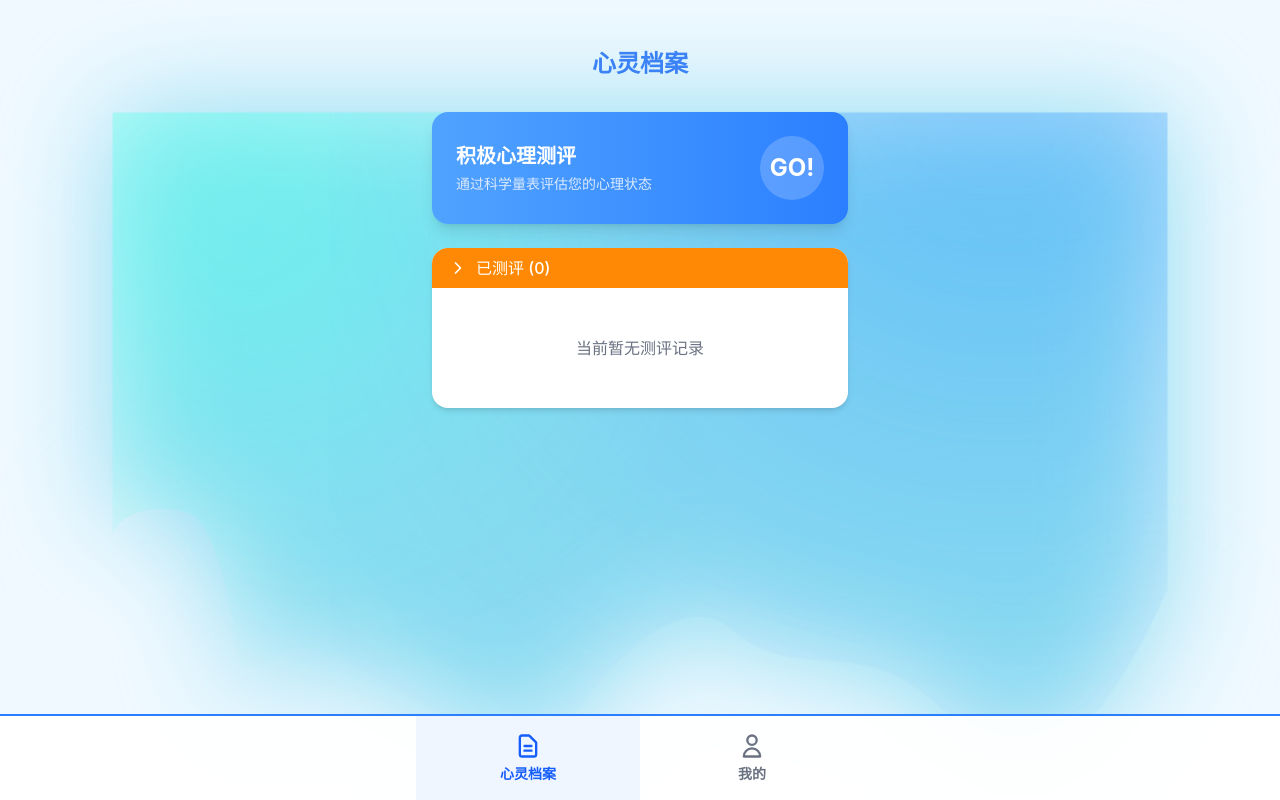
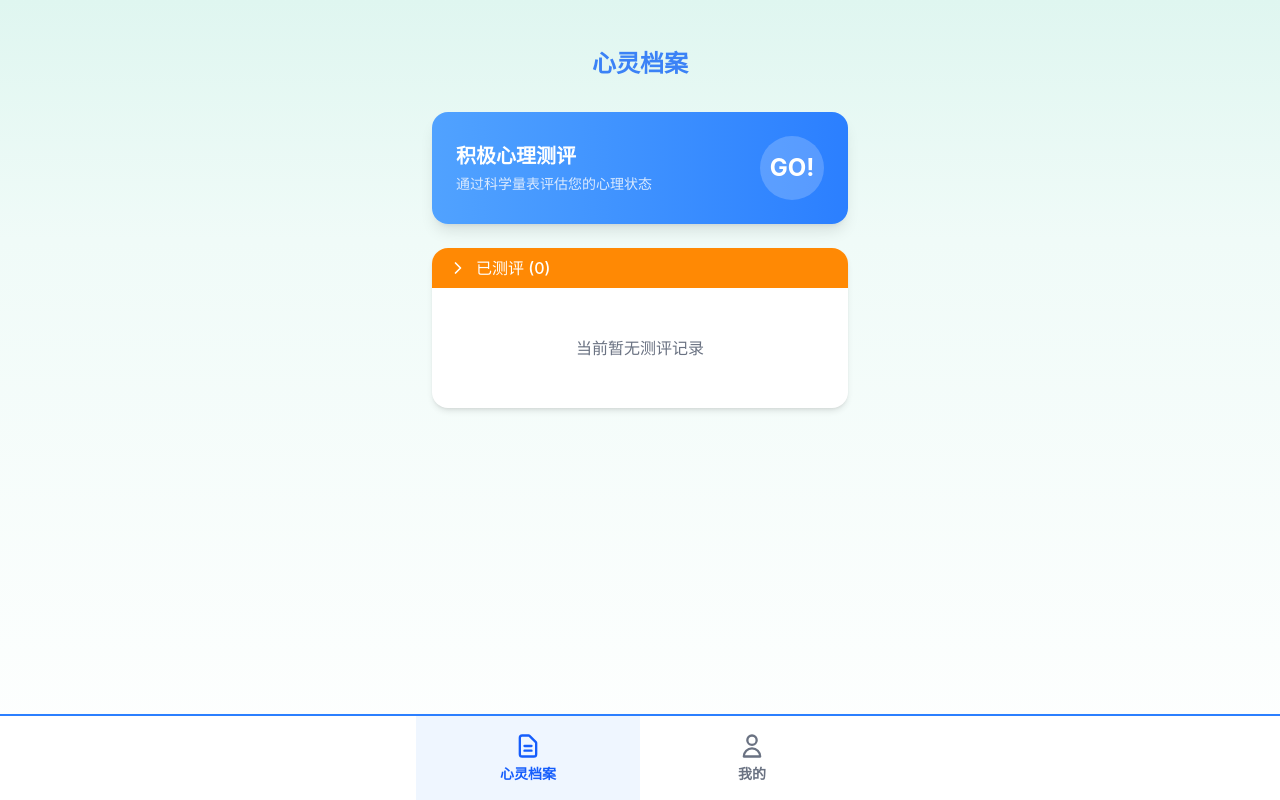
Before and after one commit to Dylan-dy712/positive-psychology-assessment, a React (Vite) app: page / in a window 1280 px wide. Built offline with nearby package versions, Linux system fonts and the light colour scheme.

Commit message:
优化背景为从SVG颜色到白色的自然渐变色

```diff
--- a/src/index.css
+++ b/src/index.css
@@ -14,11 +14,8 @@
   }
 
   body {
-    background-image: url('/beijingse.svg');
-    background-size: 100% auto;
-    background-position: center top;
-    background-repeat: no-repeat;
-    background-color: #F0F9FF;
+    background: linear-gradient(180deg, #DFF6F0 0%, #F0FBF8 30%, #FFFFFF 100%);
+    background-attachment: fixed;
     color: #1F2937;
     -webkit-font-smoothing: antialiased;
     -moz-osx-font-smoothing: grayscale;
```
